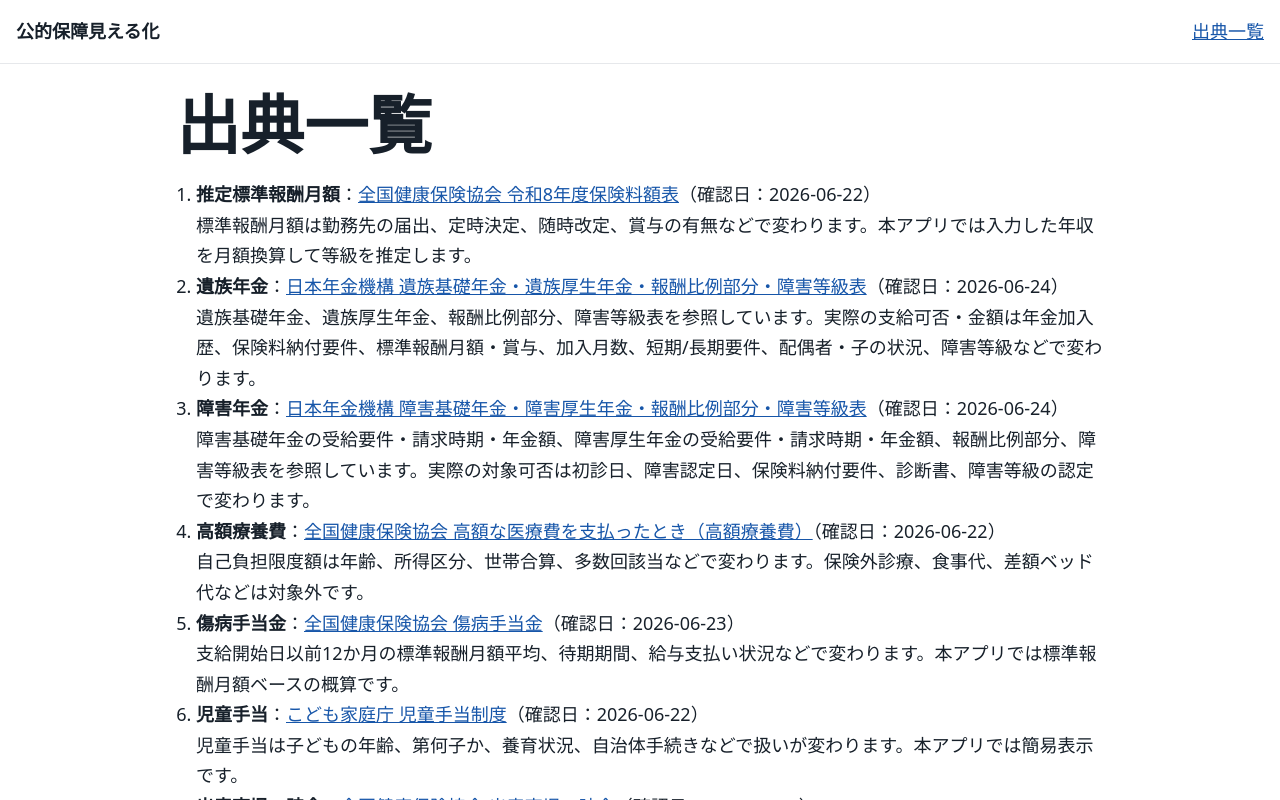
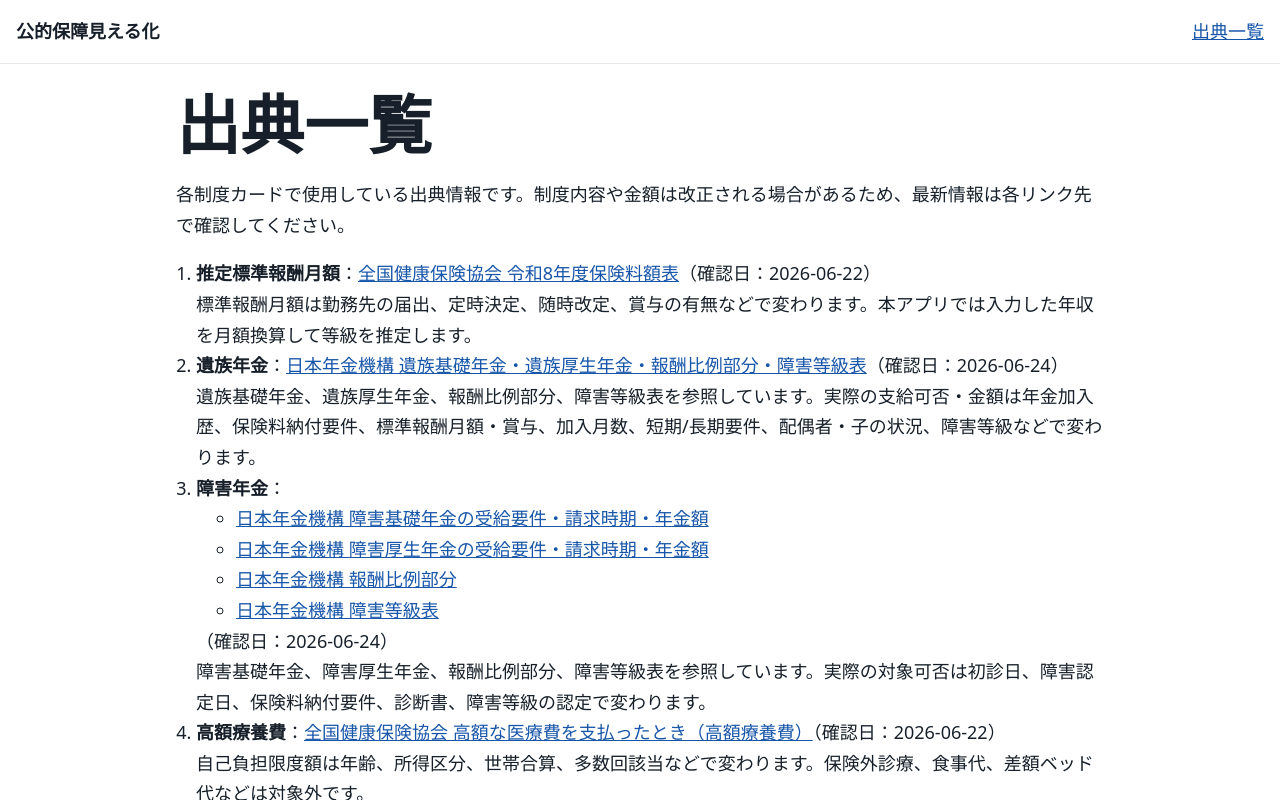
Before and after one commit to dokechi/kouteki-hosho, a Next.js app: page /sources in a window 1280 px wide. Shown: the top 800 px of the page. Built offline with nearby package versions, Linux system fonts and the light colour scheme.

Commit message:
Support multiple source links

```diff
--- a/src/app/sources/page.tsx
+++ b/src/app/sources/page.tsx
@@ -4,10 +4,25 @@ export default function SourcesPage() {
   return (
     <section>
       <h1>出典一覧</h1>
+      <p>
+        各制度カードで使用している出典情報です。制度内容や金額は改正される場合があるため、最新情報は各リンク先で確認してください。
+      </p>
       <ol className="sourceList">
         {sourceBenefits.map((benefit) => (
           <li key={benefit.id}>
-            <b>{benefit.name}</b>：<a href={benefit.sourceUrl} target="_blank" rel="noreferrer">{benefit.sourceName}</a>（確認日：{benefit.checkedAt}）<br />
+            <b>{benefit.name}</b>：
+            {benefit.sourceLinks ? (
+              <ul>
+                {benefit.sourceLinks.map((source) => (
+                  <li key={source.url}>
+                    <a href={source.url} target="_blank" rel="noreferrer">{source.name}</a>
+                  </li>
+                ))}
+              </ul>
+            ) : (
+              <a href={benefit.sourceUrl} target="_blank" rel="noreferrer">{benefit.sourceName}</a>
+            )}
+            （確認日：{benefit.checkedAt}）<br />
             <span>{benefit.caution}</span>
           </li>
         ))}
--- a/src/data/sources.json
+++ b/src/data/sources.json
@@ -71,9 +71,27 @@
   },
   {
     "id": "disability-pension",
-    "sourceName": "日本年金機構 障害基礎年金・障害厚生年金・報酬比例部分・障害等級表",
-    "sourceUrl": "https://www.nenkin.go.jp/service/jukyu/shougainenkin/index.html",
+    "sourceName": "日本年金機構 障害年金関連ページ",
+    "sourceUrl": "https://www.nenkin.go.jp/service/jukyu/seido/shougainenkin/jukyu-yoken/index.html",
     "checkedAt": "2026-06-24",
-    "caution": "障害基礎年金の受給要件・請求時期・年金額、障害厚生年金の受給要件・請求時期・年金額、報酬比例部分、障害等級表を参照しています。実際の対象可否は初診日、障害認定日、保険料納付要件、診断書、障害等級の認定で変わります。"
+    "caution": "障害基礎年金、障害厚生年金、報酬比例部分、障害等級表を参照しています。実際の対象可否は初診日、障害認定日、保険料納付要件、診断書、障害等級の認定で変わります。",
+    "sourceLinks": [
+      {
+        "name": "日本年金機構 障害基礎年金の受給要件・請求時期・年金額",
+        "url": "https://www.nenkin.go.jp/service/jukyu/seido/shougainenkin/jukyu-yoken/20150514.html"
+      },
+      {
+        "name": "日本年金機構 障害厚生年金の受給要件・請求時期・年金額",
+        "url": "https://www.nenkin.go.jp/service/jukyu/seido/shougainenkin/jukyu-yoken/20150401-02.html"
+      },
+      {
+        "name": "日本年金機構 報酬比例部分",
+        "url": "https://www.nenkin.go.jp/service/yougo/hagyo/hoshuhirei.html"
+      },
+      {
+        "name": "日本年金機構 障害等級表",
+        "url": "https://www.nenkin.go.jp/service/jukyu/seido/shougainenkin/ninteikijun/tokyuhyo.html"
+      }
+    ]
   }
 ]
--- a/src/lib/types.ts
+++ b/src/lib/types.ts
@@ -19,10 +19,16 @@ export type BenefitCardData = {
   eligibilityHint: string;
 };
 
+export type SourceLink = {
+  name: string;
+  url: string;
+};
+
 export type BenefitSource = {
   id: string;
   sourceName: string;
   sourceUrl: string;
+  sourceLinks?: SourceLink[];
   checkedAt: string;
   caution: string;
 };
```
Also changed, not shown: src/components/BenefitCard.tsx (+12 -1 lines).
